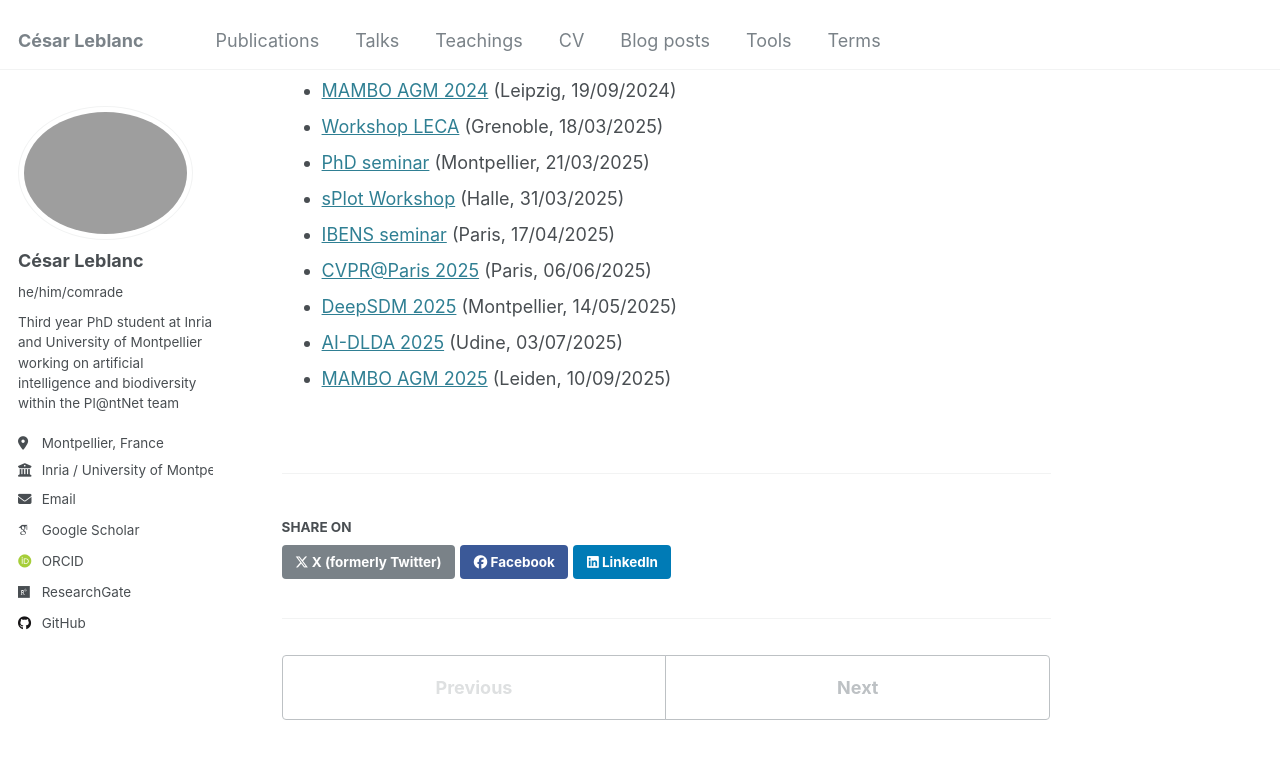
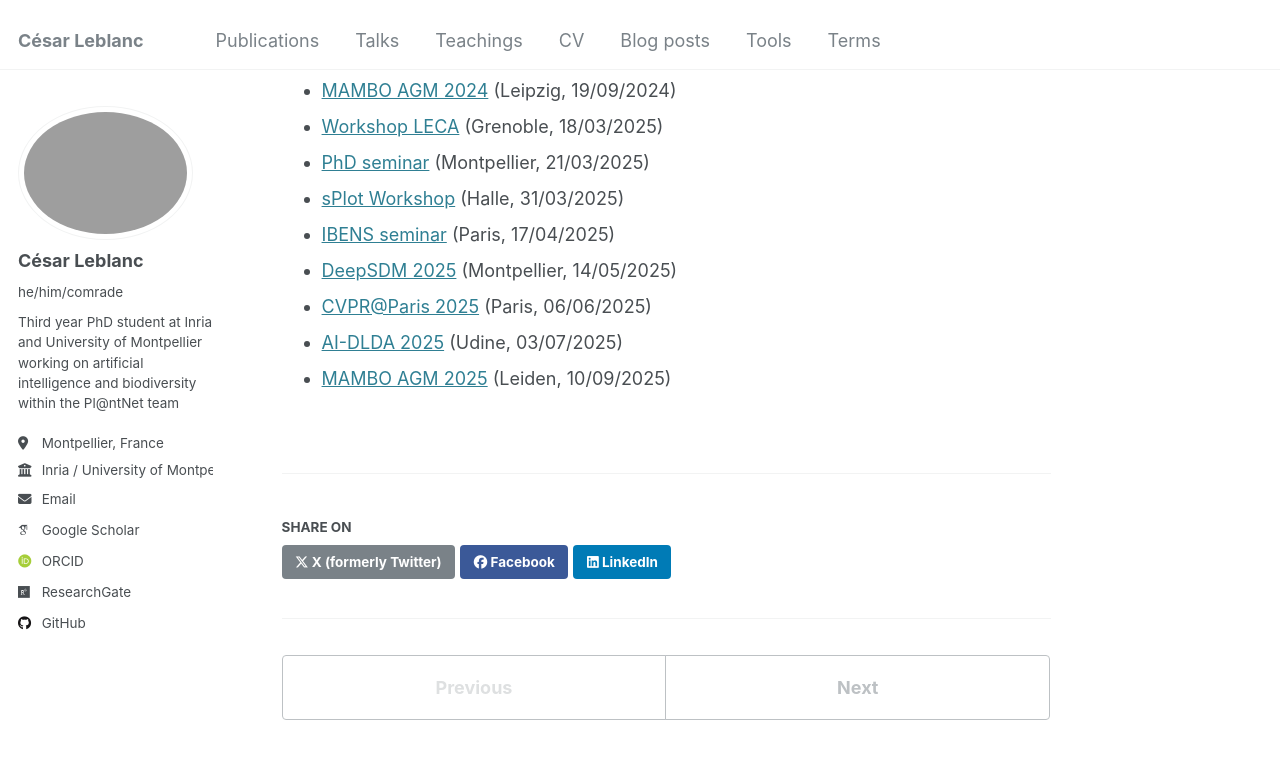
Before and after one commit to cesar-leblanc/cesar-leblanc.github.io, a Jekyll site: the page built from _talks/0000-other-talks.md, in a window 1280 px wide and 900 px high, scrolled down 446 px. Shown: the top 759 px of the window. Built offline with Jekyll 4.4.1, drawn with Linux system fonts in a browser that asks for light colours; some web fonts are replaced.

Commit message:
Change order of seminars

```diff
--- a/_talks/0000-other-talks.md
+++ b/_talks/0000-other-talks.md
@@ -26,7 +26,7 @@ Here is a list of some of them:
 - [PhD seminar](https://phd-seminars-sam.inria.fr/) (Montpellier, 21/03/2025)
 - [sPlot Workshop](https://idiv-biodiversity.de/en/splot/default-a0c59927df.html) (Halle, 31/03/2025)
 - [IBENS seminar](https://www.ibens.bio.ens.psl.eu/spip.php?article172&lang=en) (Paris, 17/04/2025)
+- [DeepSDM 2025](https://plantnet.org/deepsdm-2025/) (Montpellier, 14/05/2025)
 - [CVPR@Paris 2025](https://cvprinparis.github.io/CVPR2025InParis/) (Paris, 06/06/2025)
-- [DeepSDM 2025](https://plantnet.org/deepsdm-2025/) (Montpellier, 14/05/2025)
 - [AI-DLDA 2025](https://www.aidlda.it/) (Udine, 03/07/2025)
 - [MAMBO AGM 2025](https://www.mambo-project.eu/events) (Leiden, 10/09/2025)
```
